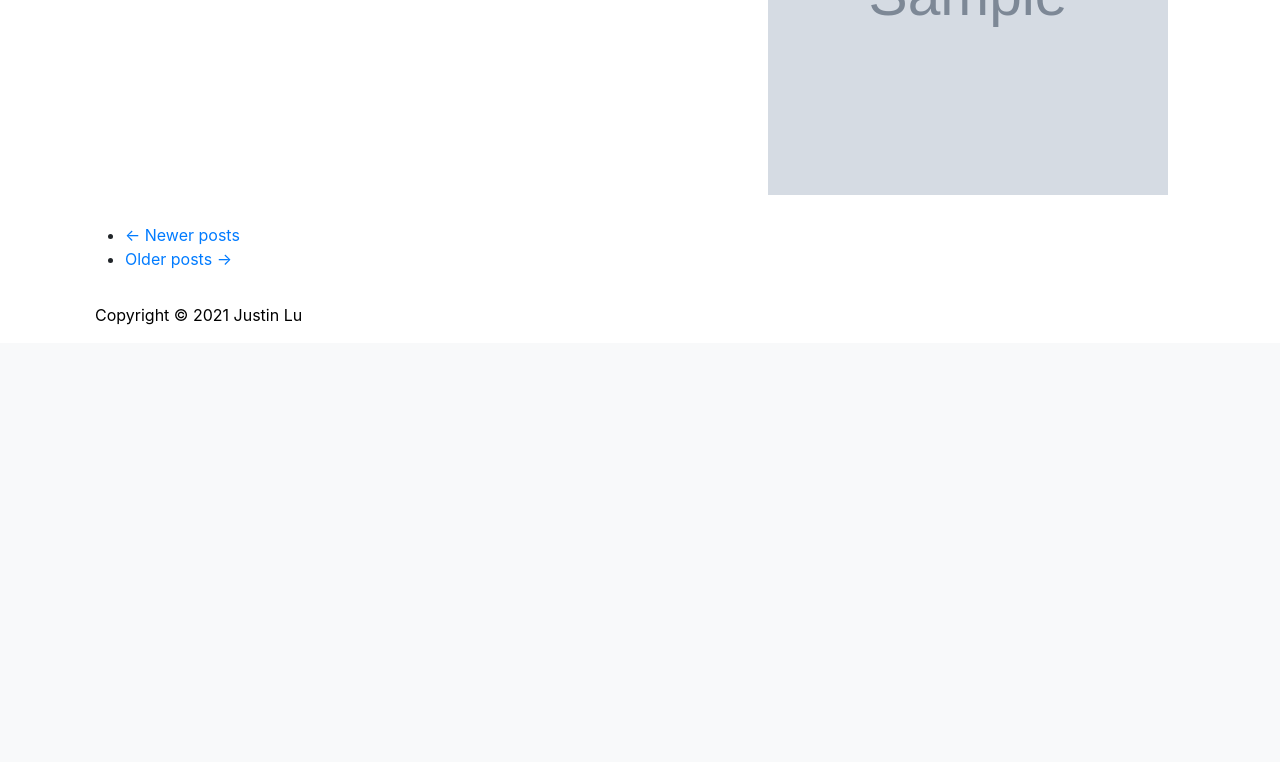
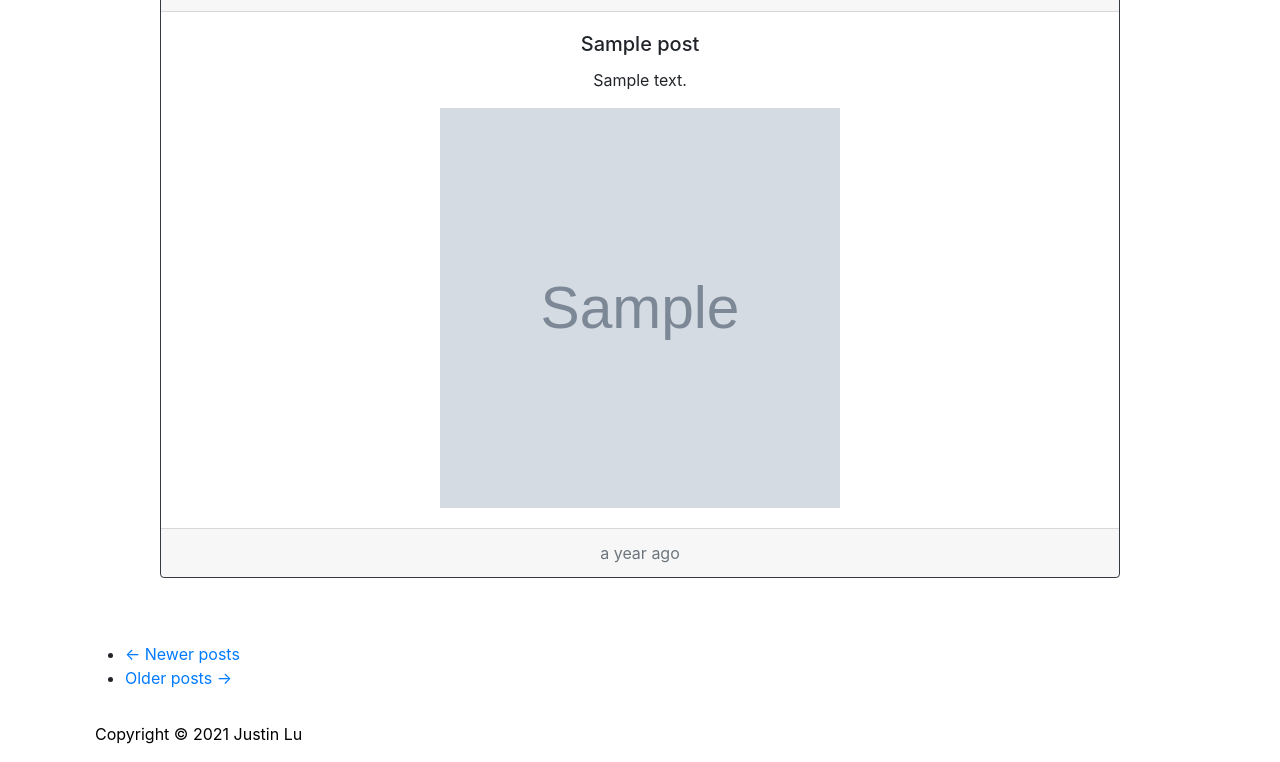
Before and after one commit to justin-curtis-lu/MyPR, a Flask app: a page that uses app/templates/base.html in a window 1280 px wide. Shown: the part 729-1491 px from the top of the page. Before the commit the page ends 1054 px from the top, so only its background shows below. Run offline with Flask 2, Linux system fonts and the light colour scheme; a user stored in the database is signed in; tables that the repository leaves empty hold one stand-in row (values such as "Sample post"); grey boxes marked "Sample" are stand-in pictures; some libraries are stand-ins or nearby versions.

Commit message:
css changes

```diff
--- a/app/auth/forms.py
+++ b/app/auth/forms.py
@@ -18,7 +18,7 @@ class RegistrationForm(FlaskForm):
     password2 = PasswordField(
         'Repeat Password', validators=[DataRequired(),
                                            EqualTo('password')])
-    submit = SubmitField('Register')
+    submit = SubmitField('Register Account')
 
     def validate_username(self, username):
         user = User.query.filter_by(username=username.data).first()
--- a/app/static/css/main.css
+++ b/app/static/css/main.css
@@ -15,11 +15,12 @@ body {
     width: 20rem;
 }
 
-#navigation,.navbar .navbar-default{
-  background-image: url("img/landing.jpg");
-}
-
 .custom{
     color:black;
     margin-left: 10px;
 }
+
+.center {
+    margin: auto;
+    width: 60%;
+}
--- a/app/templates/_post.html
+++ b/app/templates/_post.html
@@ -1,25 +1,19 @@
-<table class="table table-hover">
-        <tr>
-            <td width="70px">
+ <div class="card border-dark mb-3 text-center center" style="width: 60rem;">
+        <div class="card-header">
+            <a href="{{ url_for('main.user', username=post.author.username) }}">
+                    {{ post.author.username }}
+            </a>
+            <br>
             <a href="{{ url_for('main.user', username=post.author.username) }}">
                 <img src="{{ post.author.avatar(70) }}" />
             </a>
-            </td>
-            <td>
-
-                <a href="{{ url_for('main.user', username=post.author.username) }}">
-                    {{ post.author.username }}
-                </a>
-                <p> posted {{ moment(post.timestamp).fromNow() }}: </p>
-
-                <h1> {{ post.title}} </h1>
-
-                <div class="container">
-                    <div class="row special">
-                        <div class="col-sm">
-                            {{ post.body }}
         </div>
-                        <div class="col-sm">
+        <div class="card-body">
+            <!--Title-->
+            <h5 class="card-title"> {{ post.title}} </h5>
+            <!--Body-->
+            <p class="card-text"> {{ post.body }} </p>
+            <!--Media Content-->
 <!--                Case 1: No File provided for post-->
             {% if post.img == "None" %}
 <!--                Case 2: Png or Jpg provided for post-->
@@ -33,8 +27,11 @@
 <!--                Case 4: MOV: Disable for now, too large -->
                 {% endif %}
             </div>
+        <div class="card-footer text-muted">
+            {{ moment(post.timestamp).fromNow() }}
         </div>
     </div>
-            </td>
-        </tr>
-</table>
+
+
+<br>
+<br>
--- a/app/templates/auth/login.html
+++ b/app/templates/auth/login.html
@@ -8,9 +8,6 @@ body {
   background-repeat: no-repeat;
   background-size: cover;
   height: 2500px;
-}
-img {
-  opacity: 0.5;
 }
 </style>
 </head>
--- a/app/templates/auth/register.html
+++ b/app/templates/auth/register.html
@@ -2,9 +2,13 @@
 {% import 'bootstrap/wtf.html' as wtf %}
 
 {% block app_content %}
-    <h1>Register</h1>
+
+<br>
+<br>
+    <h1> Register</h1>
     <div class="row">
         <div class="col-md-4">
+<!--            Dont use WTForm in future-->
             {{ wtf.quick_form(form) }}
         </div>
     </div>
--- a/app/templates/base.html
+++ b/app/templates/base.html
@@ -12,7 +12,7 @@
     </title>
   </head>
 
-<body>
+
 <nav class="navbar navbar-expand-lg navbar-light bg-light">
         <div class="container">
             <div class="navbar-header">
@@ -76,7 +76,7 @@
         </div>
     </nav>
 
-
+<body>
 {% block content %}
     <div class="container">
         {% with messages = get_flashed_messages() %}
@@ -100,6 +100,7 @@
 </footer>
 {% endblock %}
 
+
 </body>
 
 
```
Also changed, not shown: app/templates/index.html (+5 -3 lines), app.db, app/static/landing3.jpg (added). Lines whose indentation alone changed are shown as unchanged.
